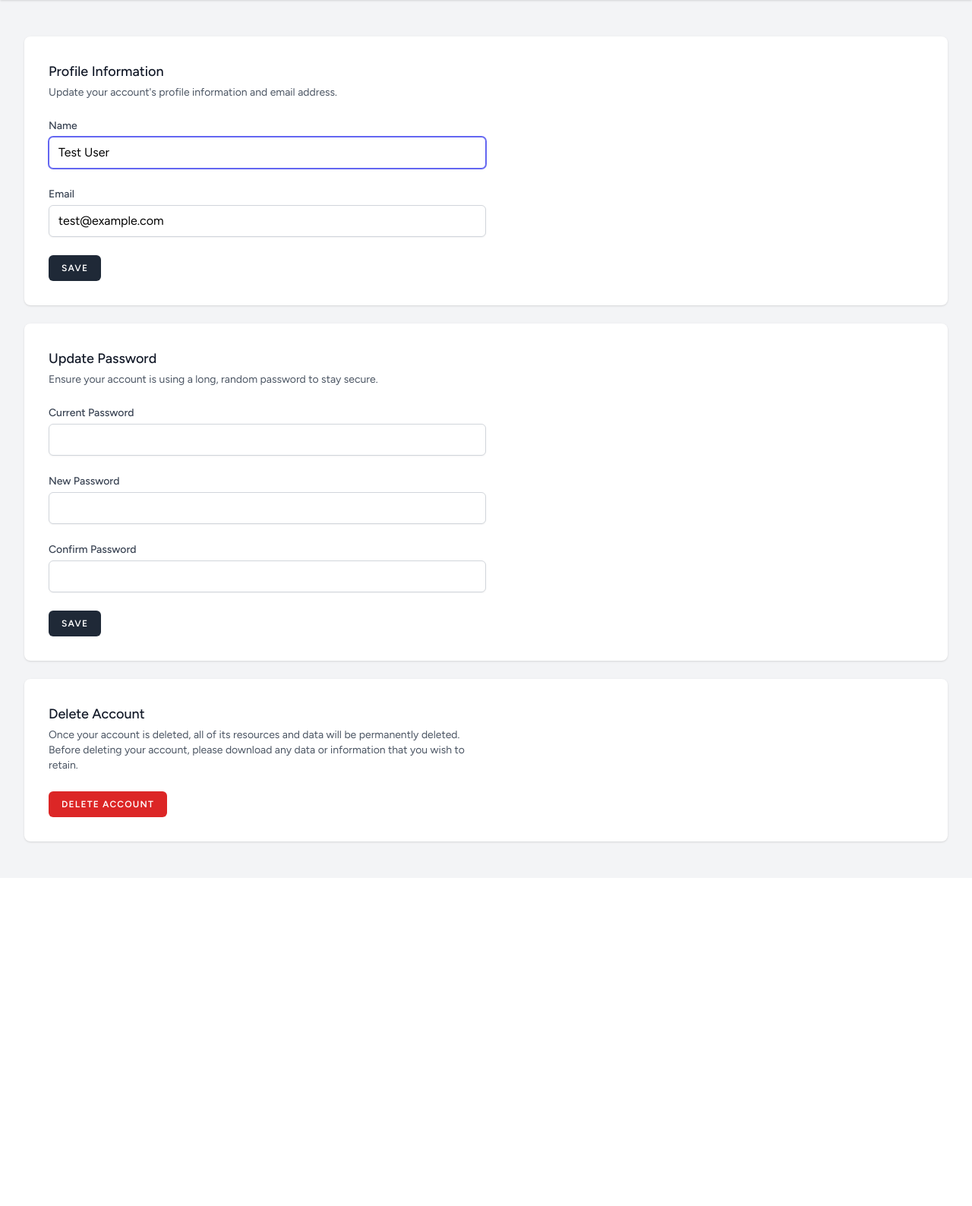
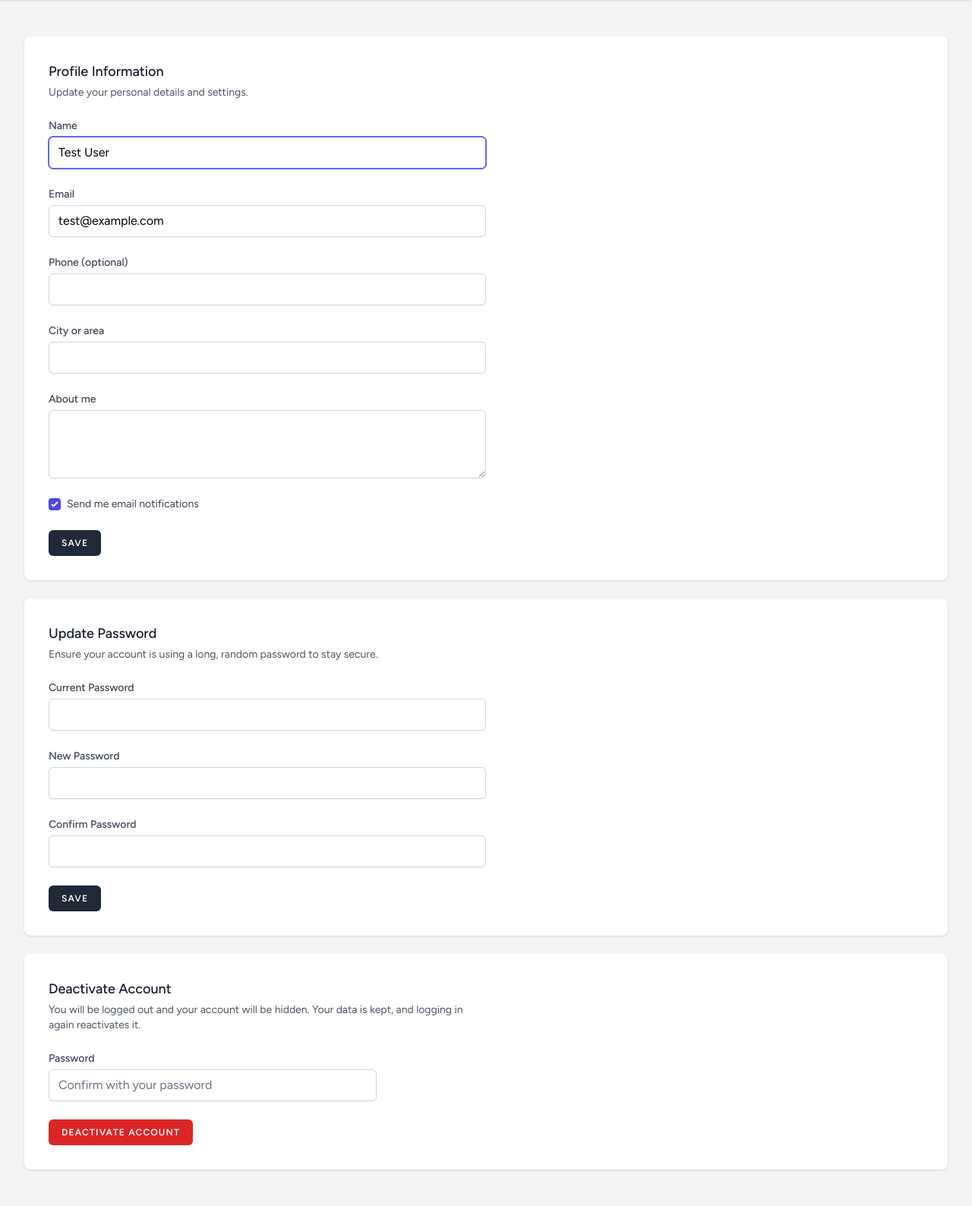
Before and after one commit to sanimbinfuad/Sports-Swap, a Laravel app: page /profile in a window 1280 px wide. Shown: the part 138-1726 px from the top of the page at 76% size. Before the commit the page ends 1250 px from the top, so only its background shows below. Run offline with Laravel 12, Linux system fonts and the light colour scheme; a user stored in the database is signed in; data comes from the database, SQL or seed files in the repository; style sheets or scripts are compiled from the project's sources.

Commit message:
R1: profile fields, deactivation and account status rules

```diff
--- a/app/Http/Controllers/ProfileController.php
+++ b/app/Http/Controllers/ProfileController.php
@@ -40,18 +40,15 @@ class ProfileController extends Controller
     /**
      * Delete the user's account.
      */
-    public function destroy(Request $request): RedirectResponse
+    public function deactivate(Request $request): RedirectResponse
     {
-        $request->validateWithBag('userDeletion', [
+        $request->validateWithBag('accountDeactivation', [
             'password' => ['required', 'current_password'],
         ]);
 
-        $user = $request->user();
+        $request->user()->deactivate();
 
         Auth::logout();
-
-        $user->delete();
-
         $request->session()->invalidate();
         $request->session()->regenerateToken();
 
--- /dev/null
+++ b/app/Http/Middleware/EnsureAccountIsActive.php
@@ -0,0 +1,32 @@
+<?php
+
+namespace App\Http\Middleware;
+
+use Closure;
+use Illuminate\Http\Request;
+use Symfony\Component\HttpFoundation\Response;
+use Illuminate\Support\Facades\Auth;
+
+class EnsureAccountIsActive
+{
+    /**
+     * Handle an incoming request.
+     *
+     * @param  Closure(Request): (Response)  $next
+     */
+    public function handle(Request $request, Closure $next): Response
+    {
+        $user = $request->user();
+
+        if ($user && ! $user->isActive()) {
+            Auth::logout();
+            $request->session()->invalidate();
+            $request->session()->regenerateToken();
+
+            return redirect()->route('login')
+                ->withErrors(['email' => 'Your account is not active.']);
+        }
+
+    return $next($request);
+}
+}
--- a/app/Models/User.php
+++ b/app/Models/User.php
@@ -23,6 +23,10 @@ class User extends Authenticatable
         'password',
         'role',
         'status',
+        'phone',
+        'city',
+        'bio',
+        'email_notifications',
     ];
 
     /**
@@ -45,10 +49,31 @@ class User extends Authenticatable
         return [
             'email_verified_at' => 'datetime',
             'password' => 'hashed',
+            'email_notifications' => 'boolean',
         ];
     }
 
     public function isAdmin(): bool{
         return $this->role === 'admin';
     }
+
+    public function isActive(): bool
+    {
+        return $this->status === 'active';
+    }
+
+    public function isSuspended(): bool
+    {
+        return $this->status === 'suspended';
+    }
+
+    public function deactivate(): void
+    {
+        $this->update(['status' => 'deactivated']);
+    }
+
+    public function reactivate(): void
+    {
+        $this->update(['status' => 'active']);
+    }
 }
--- a/bootstrap/app.php
+++ b/bootstrap/app.php
@@ -15,6 +15,9 @@ return Application::configure(basePath: dirname(__DIR__))
             'role' => \App\Http\Middleware\EnsureUserHasRole::class,
         ]);
         $middleware->trustProxies(at: '*');
+        $middleware->web(append: [
+            \App\Http\Middleware\EnsureAccountIsActive::class,
+        ]);
     })
     ->withExceptions(function (Exceptions $exceptions) {
         //
--- a/resources/views/dashboard.blade.php
+++ b/resources/views/dashboard.blade.php
@@ -5,6 +5,9 @@
 
     <div class="py-12">
         <div class="max-w-7xl mx-auto sm:px-6 lg:px-8">
+            @if (session('welcome_back'))
+                <div class="mb-4 rounded bg-green-100 p-4 text-green-800">{{ session('welcome_back') }}</div>
+            @endif
             <div class="bg-white shadow-sm sm:rounded-lg p-6 text-gray-800">
                 <p class="text-lg font-semibold">Welcome, {{ Auth::user()->name }}!</p>
                 <p class="mt-2 text-gray-600">Your Sports Swap activity will appear here soon.</p>
--- a/resources/views/profile/edit.blade.php
+++ b/resources/views/profile/edit.blade.php
@@ -21,7 +21,7 @@
 
             <div class="p-4 sm:p-8 bg-white shadow sm:rounded-lg">
                 <div class="max-w-xl">
-                    @include('profile.partials.delete-user-form')
+                    @include('profile.partials.deactivate-account-form')
                 </div>
             </div>
         </div>
--- /dev/null
+++ b/resources/views/profile/partials/deactivate-account-form.blade.php
@@ -0,0 +1,22 @@
+<section class="space-y-6">
+    <header>
+        <h2 class="text-lg font-medium text-gray-900">Deactivate Account</h2>
+        <p class="mt-1 text-sm text-gray-600">
+            You will be logged out and your account will be hidden. Your data is kept, and logging in again reactivates it.
+        </p>
+    </header>
+
+    <form method="post" action="{{ route('profile.deactivate') }}" class="space-y-6"
+          onsubmit="return confirm('Deactivate your account?');">
+        @csrf
+        @method('patch')
+
+        <div>
+            <x-input-label for="deactivate_password" value="Password" />
+            <x-text-input id="deactivate_password" name="password" type="password" class="mt-1 block w-3/4" placeholder="Confirm with your password" />
+            <x-input-error :messages="$errors->accountDeactivation->get('password')" class="mt-2" />
+        </div>
+
+        <x-danger-button>Deactivate Account</x-danger-button>
+    </form>
+</section>
--- a/resources/views/profile/partials/update-profile-information-form.blade.php
+++ b/resources/views/profile/partials/update-profile-information-form.blade.php
@@ -1,63 +1,57 @@
 <section>
     <header>
-        <h2 class="text-lg font-medium text-gray-900">
-            {{ __('Profile Information') }}
-        </h2>
-
-        <p class="mt-1 text-sm text-gray-600">
-            {{ __("Update your account's profile information and email address.") }}
-        </p>
+        <h2 class="text-lg font-medium text-gray-900">Profile Information</h2>
+        <p class="mt-1 text-sm text-gray-600">Update your personal details and settings.</p>
     </header>
-
-    <form id="send-verification" method="post" action="{{ route('verification.send') }}">
-        @csrf
-    </form>
 
     <form method="post" action="{{ route('profile.update') }}" class="mt-6 space-y-6">
         @csrf
         @method('patch')
 
         <div>
-            <x-input-label for="name" :value="__('Name')" />
-            <x-text-input id="name" name="name" type="text" class="mt-1 block w-full" :value="old('name', $user->name)" required autofocus autocomplete="name" />
+            <x-input-label for="name" value="Name" />
+            <x-text-input id="name" name="name" type="text" class="mt-1 block w-full" :value="old('name', $user->name)" required autofocus />
             <x-input-error class="mt-2" :messages="$errors->get('name')" />
         </div>
 
         <div>
-            <x-input-label for="email" :value="__('Email')" />
-            <x-text-input id="email" name="email" type="email" class="mt-1 block w-full" :value="old('email', $user->email)" required autocomplete="username" />
+            <x-input-label for="email" value="Email" />
+            <x-text-input id="email" name="email" type="email" class="mt-1 block w-full" :value="old('email', $user->email)" required />
             <x-input-error class="mt-2" :messages="$errors->get('email')" />
+        </div>
 
-            @if ($user instanceof \Illuminate\Contracts\Auth\MustVerifyEmail && ! $user->hasVerifiedEmail())
-                <div>
-                    <p class="text-sm mt-2 text-gray-800">
-                        {{ __('Your email address is unverified.') }}
+        <div>
+            <x-input-label for="phone" value="Phone (optional)" />
+            <x-text-input id="phone" name="phone" type="text" class="mt-1 block w-full" :value="old('phone', $user->phone)" />
+            <x-input-error class="mt-2" :messages="$errors->get('phone')" />
+        </div>
 
-                        <button form="send-verification" class="underline text-sm text-gray-600 hover:text-gray-900 rounded-md focus:outline-none focus:ring-2 focus:ring-offset-2 focus:ring-indigo-500">
-                            {{ __('Click here to re-send the verification email.') }}
-                        </button>
-                    </p>
+        <div>
+            <x-input-label for="city" value="City or area" />
+            <x-text-input id="city" name="city" type="text" class="mt-1 block w-full" :value="old('city', $user->city)" />
+            <x-input-error class="mt-2" :messages="$errors->get('city')" />
+        </div>
 
-                    @if (session('status') === 'verification-link-sent')
-                        <p class="mt-2 font-medium text-sm text-green-600">
-                            {{ __('A new verification link has been sent to your email address.') }}
-                        </p>
-                    @endif
-                </div>
-            @endif
+        <div>
+            <x-input-label for="bio" value="About me" />
+            <textarea id="bio" name="bio" rows="3" class="mt-1 block w-full border-gray-300 rounded-md shadow-sm focus:border-indigo-500 focus:ring-indigo-500">{{ old('bio', $user->bio) }}</textarea>
+            <x-input-error class="mt-2" :messages="$errors->get('bio')" />
+        </div>
+
+        <div class="flex items-center gap-2">
+            <input type="hidden" name="email_notifications" value="0">
+            <input id="email_notifications" name="email_notifications" type="checkbox" value="1"
+                   class="rounded border-gray-300 text-indigo-600"
+                   @checked(old('email_notifications', $user->email_notifications))>
+            <label for="email_notifications" class="text-sm text-gray-700">Send me email notifications</label>
         </div>
 
         <div class="flex items-center gap-4">
-            <x-primary-button>{{ __('Save') }}</x-primary-button>
+            <x-primary-button>Save</x-primary-button>
 
             @if (session('status') === 'profile-updated')
-                <p
-                    x-data="{ show: true }"
-                    x-show="show"
-                    x-transition
-                    x-init="setTimeout(() => show = false, 2000)"
-                    class="text-sm text-gray-600"
-                >{{ __('Saved.') }}</p>
+                <p x-data="{ show: true }" x-show="show" x-transition x-init="setTimeout(() => show = false, 2000)"
+                   class="text-sm text-gray-600">Saved.</p>
             @endif
         </div>
     </form>
--- a/routes/web.php
+++ b/routes/web.php
@@ -15,7 +15,7 @@ Route::get('/dashboard', function () {
 Route::middleware('auth')->group(function () {
     Route::get('/profile', [ProfileController::class, 'edit'])->name('profile.edit');
     Route::patch('/profile', [ProfileController::class, 'update'])->name('profile.update');
-    Route::delete('/profile', [ProfileController::class, 'destroy'])->name('profile.destroy');
+    Route::patch('/profile/deactivate', [ProfileController::class, 'deactivate'])->name('profile.deactivate');
 });
 
 Route::middleware(['auth', 'role:admin'])
```
Also changed, not shown: app/Http/Controllers/Auth/AuthenticatedSessionController.php (+16 -2 lines), app/Http/Requests/ProfileUpdateRequest.php (+4 -6 lines), database/migrations/2026_11_14_125558_add_profile_fields_to_users_table.php (added).
